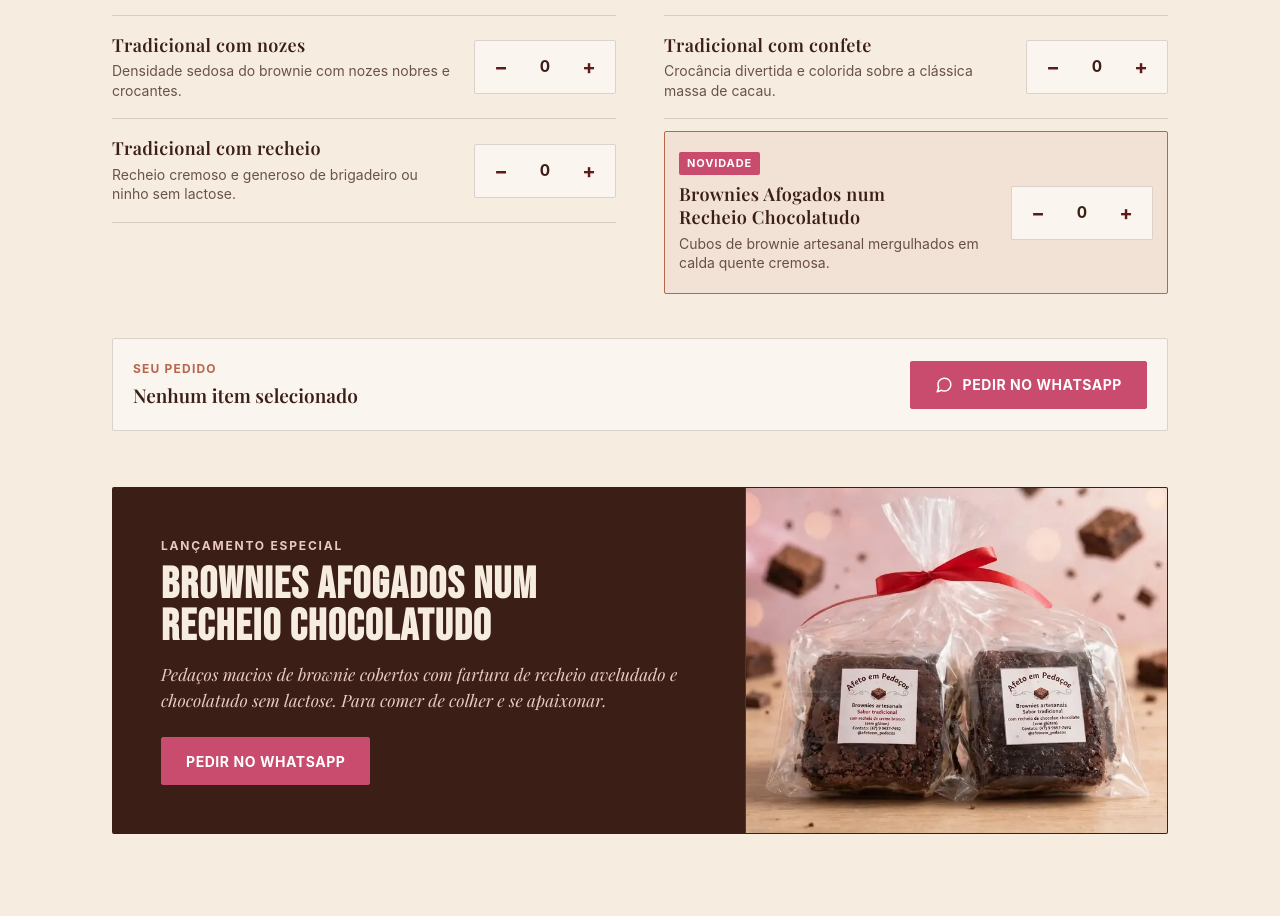
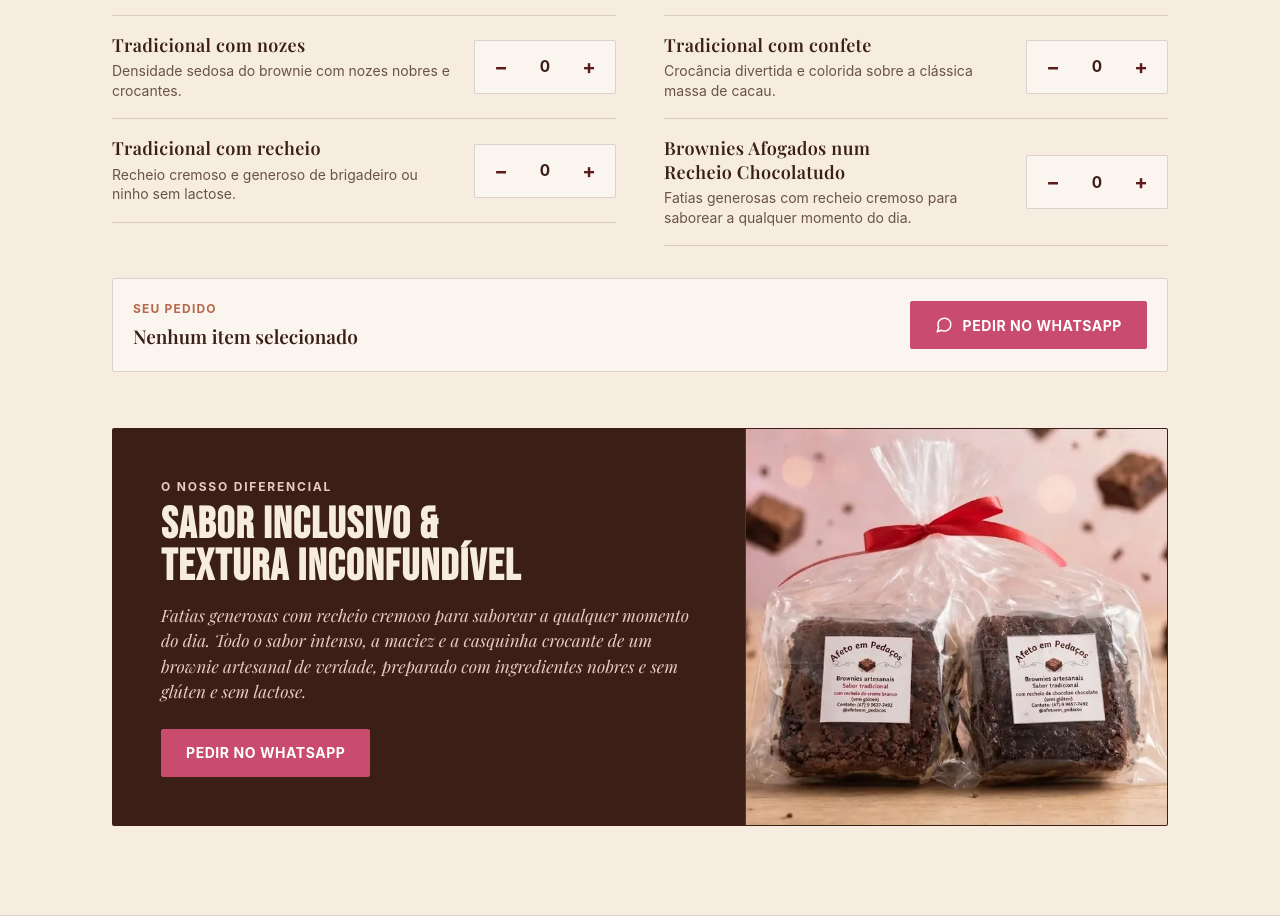
Before and after one commit to enzommds7/afeto_em_pedacos, a plain HTML site: page index.html in a window 1280 px wide. Shown: the part 2009-2925 px from the top of the page. Drawn offline with Linux system fonts and the light colour scheme.

Commit message:
Ajuste de textos: fatias generosas, remocao da badge de novidade e destaque para o diferencial sem gluten e sem lactose

```diff
--- a/index.html
+++ b/index.html
@@ -489,14 +489,13 @@
               </div>
             </article>
 
-            <!-- Item 8: Destaque Novidade Unificada -->
-            <article class="flavor-row flavor-row--highlight">
+            <!-- Item 8: Brownies Afogados num Recheio Chocolatudo -->
+            <article class="flavor-row">
               <div class="flavor-row__info">
                 <div class="flavor-row__header">
-                  <span class="badge-novidade">Novidade</span>
                   <h3 class="flavor-row__name">Brownies Afogados num Recheio Chocolatudo</h3>
                 </div>
-                <p class="flavor-row__desc">Cubos de brownie artesanal mergulhados em calda quente cremosa.</p>
+                <p class="flavor-row__desc">Fatias generosas com recheio cremoso para saborear a qualquer momento do dia.</p>
               </div>
               <div class="stepper" role="group" aria-label="Quantidade de Brownies Afogados num Recheio Chocolatudo">
                 <button type="button"
@@ -528,22 +527,22 @@
           </button>
         </div>
 
-        <!-- Bloco de Destaque Visual da Novidade Unificada -->
-        <aside class="novidade-feature" aria-labelledby="novidade-heading">
+        <!-- Bloco de Destaque Visual: O Nosso Diferencial Sem Glúten e Sem Lactose -->
+        <aside class="novidade-feature" aria-labelledby="diferencial-heading">
           <div class="novidade-feature__grid">
             <div class="novidade-feature__content">
-              <span class="novidade-feature__tag">Lançamento Especial</span>
-              <h3 id="novidade-heading" class="novidade-feature__title">
-                BROWNIES AFOGADOS NUM RECHEIO CHOCOLATUDO
+              <span class="novidade-feature__tag">O Nosso Diferencial</span>
+              <h3 id="diferencial-heading" class="novidade-feature__title">
+                SABOR INCLUSIVO & TEXTURA INCONFUNDÍVEL
               </h3>
               <p class="novidade-feature__desc">
-                Pedaços macios de brownie cobertos com fartura de recheio aveludado e chocolatudo sem lactose. Para comer de colher e se apaixonar.
+                Fatias generosas com recheio cremoso para saborear a qualquer momento do dia. Todo o sabor intenso, a maciez e a casquinha crocante de um brownie artesanal de verdade, preparado com ingredientes nobres e sem glúten e sem lactose.
               </p>
               <div>
                 <button type="button"
                         class="btn btn--primary"
                         data-action-order
-                        aria-label="Pedir os brownies afogados num recheio chocolatudo no WhatsApp">
+                        aria-label="Pedir brownies artesanais recheados no WhatsApp">
                   <span>Pedir no WhatsApp</span>
                 </button>
               </div>
```
